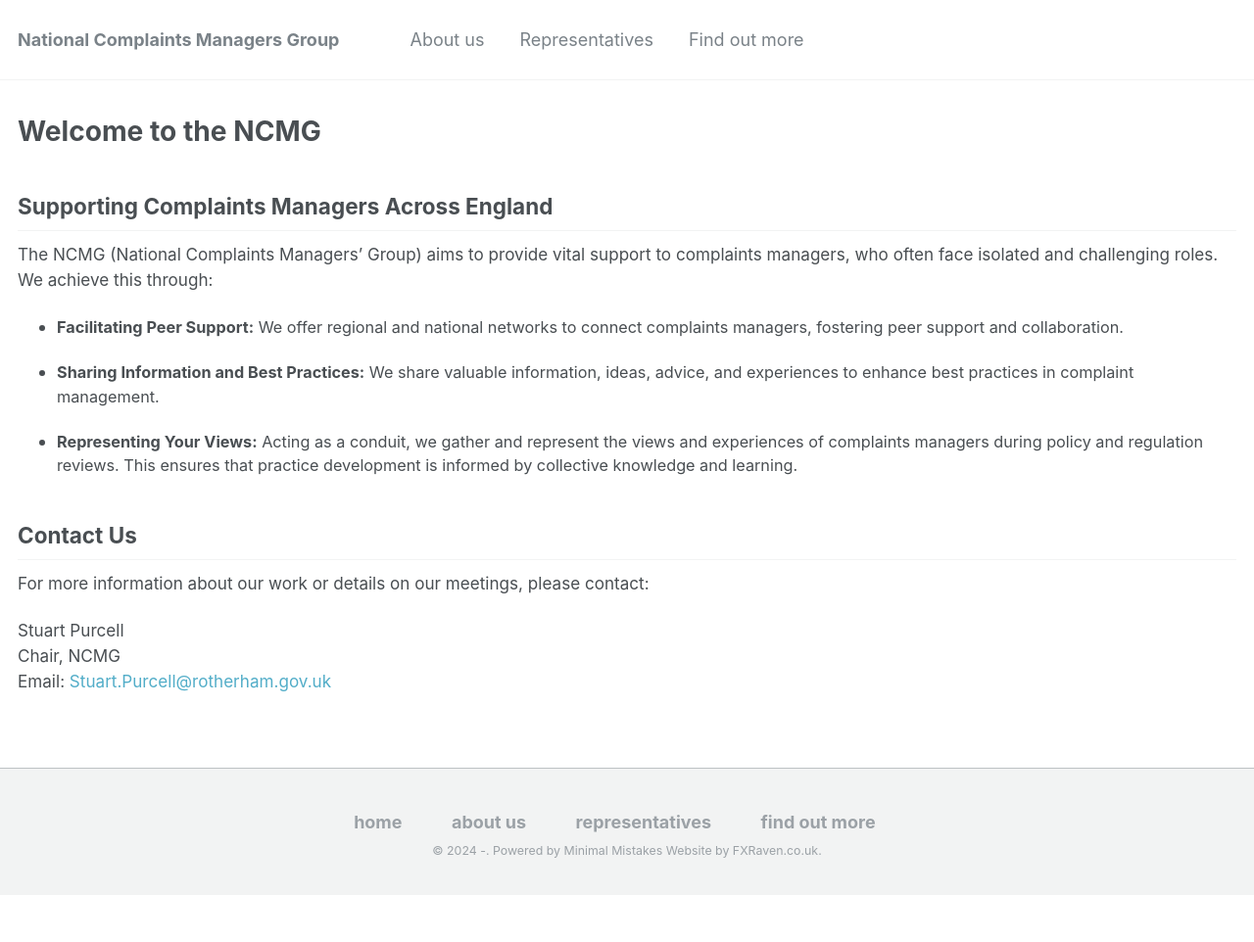
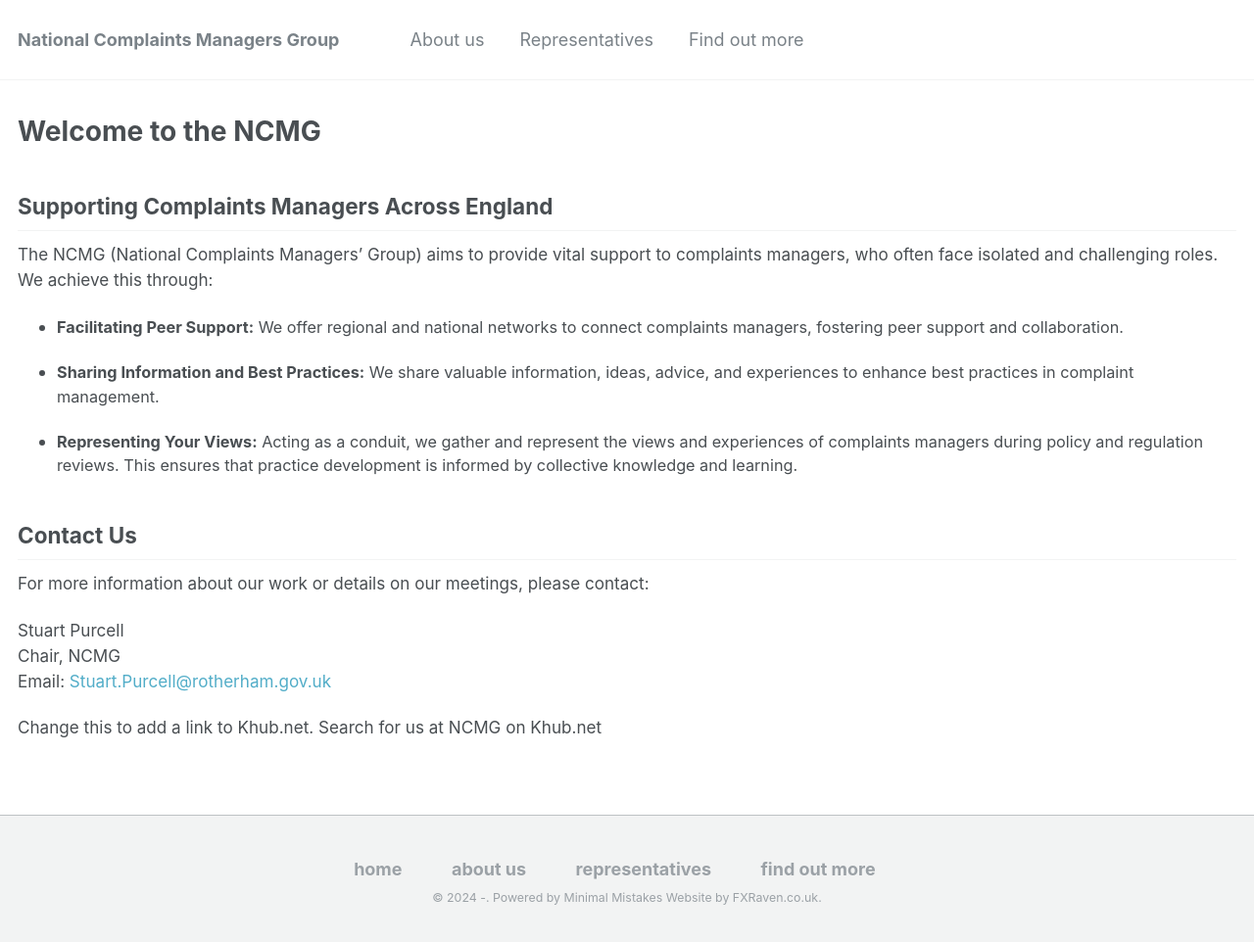
Before and after one commit to NCMG-HOST/NCMG-HOST.github.io, a Jekyll site: the page built from _pages/more.md, in a window 1280 px wide. Shown: the whole page at 98% size. Built offline with Jekyll 4.4.1, drawn with Linux system fonts in a browser that asks for light colours; before the commit the page ends 914 px from its top, so only the background shows below that.

Commit message:
Update more.md

```diff
--- a/_pages/more.md
+++ b/_pages/more.md
@@ -24,3 +23,6 @@ For more information about our work or details on our meetings, please contact:
 Stuart Purcell
 Chair, NCMG
 Email: [Stuart.Purcell@rotherham.gov.uk](mailto:Stuart.Purcell@rotherham.gov.uk)
+
+<!-- Add link to Khub.net -->
+<p>Change this to add a link to Khub.net. Search for us at NCMG on Khub.net</p>
```
Also changed, not shown: other parts of _pages/more.md (+0 -1 lines).
